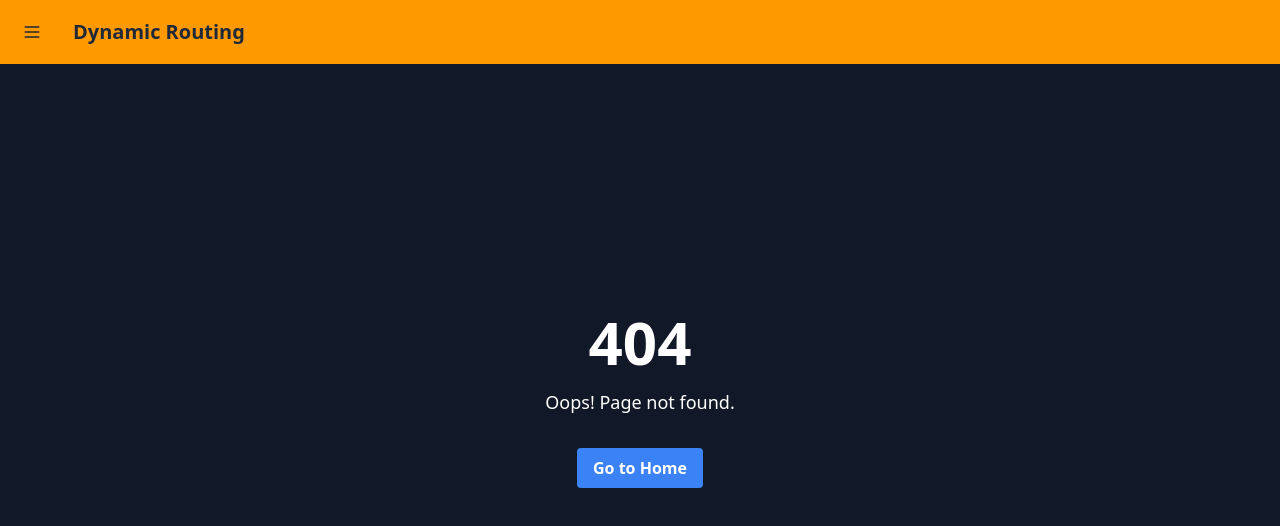
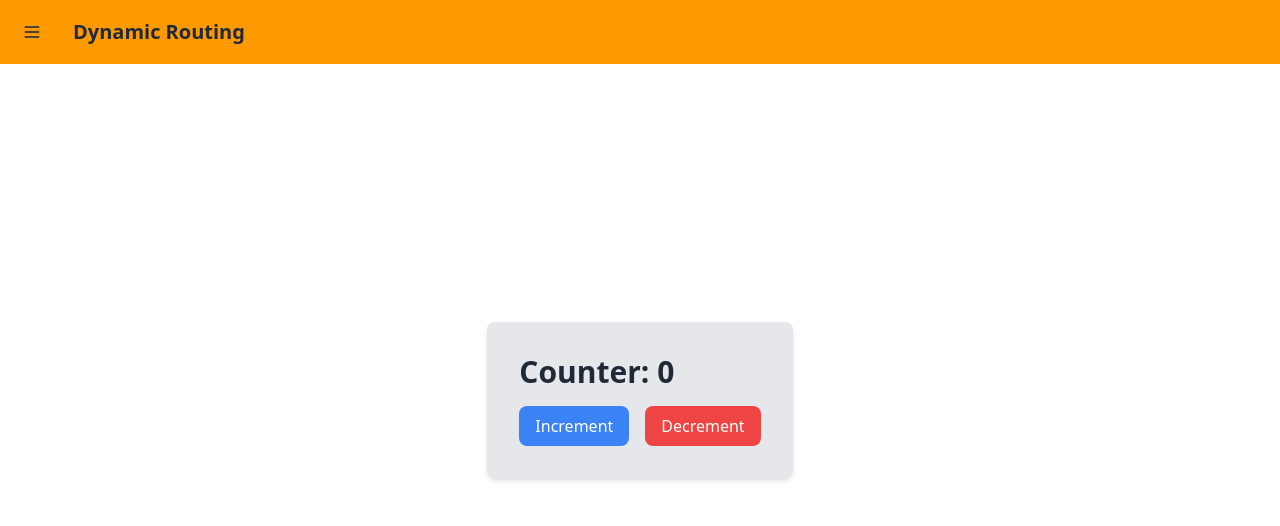
Before and after one commit to iot-Noob/React_AutoRoute_Boilerplate, a React (Create React App) app: page /redux_counter in a window 1280 px wide. Before the commit this address had no page. Shown: the top 526 px of the page. Built offline with nearby package versions, Linux system fonts and the light colour scheme.

Commit message:
impliment redux to current project

```diff
--- a/package.json
+++ b/package.json
@@ -11,9 +11,11 @@
     "react-dom": "^18.3.1",
     "react-icons": "^5.2.0",
     "react-markdown": "^9.0.1",
+    "react-redux": "^9.1.2",
     "react-router-dom": "^6.23.0",
     "react-scripts": "5.0.1",
     "react-syntax-highlighter": "^15.5.0",
+    "redux": "^5.0.1",
     "web-vitals": "^2.1.4"
   },
   "scripts": {
--- a/src/index.js
+++ b/src/index.js
@@ -3,11 +3,16 @@ import ReactDOM from 'react-dom/client';
 import './index.css';
 import App from './App';
 import { BrowserRouter } from 'react-router-dom';
+import { Provider } from 'react-redux';
+import store from './redux/store'
 const root = ReactDOM.createRoot(document.getElementById('root'));
+
 root.render(
+    <Provider store={store}>
   <BrowserRouter>
   <React.StrictMode>
     <App />
   </React.StrictMode>
   </BrowserRouter>
+  </Provider>
 );
--- /dev/null
+++ b/src/pages/redux_counter.js
@@ -0,0 +1,40 @@
+// Counter.js
+
+import React from 'react';
+import { connect } from 'react-redux';
+import { increment, decrement } from '../redux/action';
+
+const Counter = ({ count, increment, decrement }) => {
+  return (
+    <div className="flex justify-center items-center h-screen">
+      <div className="bg-gray-200 p-8 rounded-lg shadow-md">
+        <h2 className="text-3xl font-bold mb-4">Counter: {count}</h2>
+        <div className="space-x-4">
+          <button
+            className="bg-blue-500 hover:bg-blue-600 text-white py-2 px-4 rounded-lg"
+            onClick={increment}
+          >
+            Increment
+          </button>
+          <button
+            className="bg-red-500 hover:bg-red-600 text-white py-2 px-4 rounded-lg"
+            onClick={decrement}
+          >
+            Decrement
+          </button>
+        </div>
+      </div>
+    </div>
+  );
+};
+
+const mapStateToProps = (state) => ({
+  count: state.count
+});
+
+const mapDispatchToProps = {
+  increment,
+  decrement
+};
+
+export default connect(mapStateToProps, mapDispatchToProps)(Counter);
--- /dev/null
+++ b/src/pages/redux_counter/coutner_result.js
@@ -0,0 +1,20 @@
+// CounterResult.js
+
+import React from 'react';
+import { connect } from 'react-redux';
+
+const CounterResult = ({ count }) => {
+  return (
+    <div className="flex justify-center items-center h-screen">
+      <div className="text-center">
+        <h2 className="text-5xl font-bold">Current Counter Result: {count}</h2>
+      </div>
+    </div>
+  );
+};
+
+const mapStateToProps = (state) => ({
+  count: state.count
+});
+
+export default connect(mapStateToProps)(CounterResult);
--- /dev/null
+++ b/src/redux/action.js
@@ -0,0 +1,9 @@
+
+
+export const increment = () => ({
+    type: 'INCREMENT'
+  });
+
+  export const decrement = () => ({
+    type: 'DECREMENT'
+  });
--- /dev/null
+++ b/src/redux/reducer.js
@@ -0,0 +1,23 @@
+
+const initialState = {
+    count: 0
+  };
+
+  const counterReducer = (state = initialState, action) => {
+    switch (action.type) {
+      case 'INCREMENT':
+        return {
+          ...state,
+          count: state.count + 1
+        };
+      case 'DECREMENT':
+        return {
+          ...state,
+          count: state.count - 1
+        };
+      default:
+        return state;
+    }
+  };
+
+  export default counterReducer;
--- /dev/null
+++ b/src/redux/store.js
@@ -0,0 +1,8 @@
+// src/redux/store.js
+
+import { createStore } from 'redux';
+import counterReducer from './reducer';
+
+const store = createStore(counterReducer);
+
+export default store;
```
Also changed, not shown: 1 other file (tests, documents, lock files or other folders).
